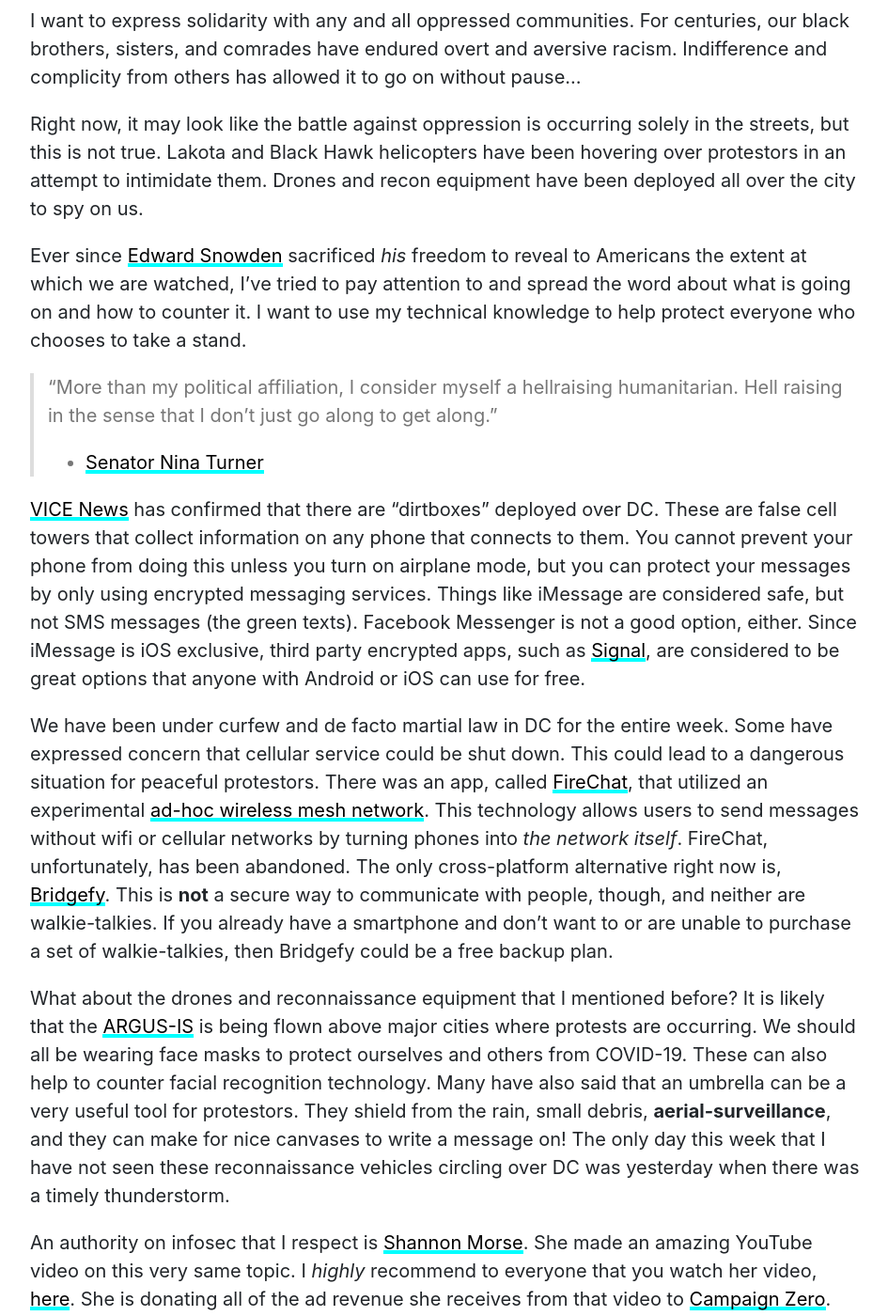
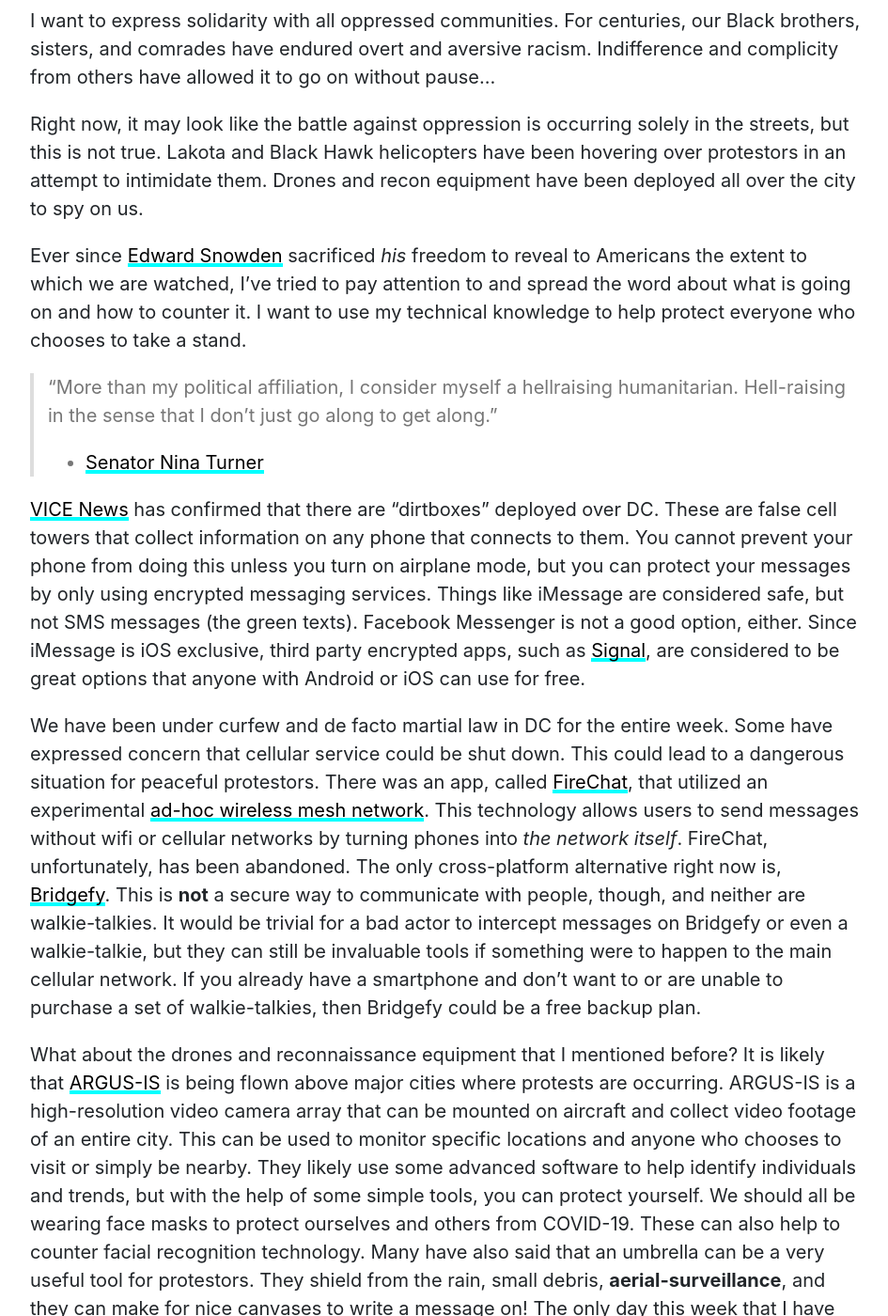
Before and after one commit to rainerdeal/rainerdeal.github.io, a Jekyll site: the page built from _posts/2020-06-05-Blackout.md, in a window 1280 px wide and 1400 px high, scrolled down 1147 px. Shown: the whole window at 94% size, without its empty margins (166-1111 px from the left). Built offline with Jekyll 4.4.1, drawn with Linux system fonts in a browser that asks for light colours; some of the changed text lies outside the part shown.

Commit message:
✍🏼 Grammar

```diff
--- a/_posts/2020-06-05-Blackout.md
+++ b/_posts/2020-06-05-Blackout.md
@@ -7,23 +7,23 @@
 tags: [ricky, ghost, politics, blm, blacklivesmatter, activism, hactivism, blackoutday]
 ---
 
-> "With Trump in office, I love that America gets to see the truth. If Hillary Clinton was in office, it would be the most fucking disengenuous shit because everybody would be thinking that everything's cool because we got an incredibly qualified female president. Which would've been amazing on so many levels. But all the shit we see right now would've still existed; it would've just been quiet. And I prefer this shit to be out loud. I prefer an honest America."
+> "With Trump in office, I love that America gets to see the truth. If Hillary Clinton was in office, it would be the most fucking disingenuous shit because everybody would be thinking that everything's cool because we got an incredibly qualified female president. Which would've been amazing on so many levels. But all the shit we see right now would've still existed; it would've just been quiet. And I prefer this shit to be out loud. I prefer an honest America."
 > - [Jermaine Lamarr Cole](https://en.wikipedia.org/wiki/J._Cole)
 
-I want to express solidarity with any and all oppressed communities. For centuries, our black brothers, sisters, and comrades have endured overt and aversive racism. Indifference and complicity from others has allowed it to go on without pause...
+I want to express solidarity with all oppressed communities. For centuries, our Black brothers, sisters, and comrades have endured overt and aversive racism. Indifference and complicity from others have allowed it to go on without pause...
 
 Right now, it may look like the battle against oppression is occurring solely in the streets, but this is not true. Lakota and Black Hawk helicopters have been hovering over protestors in an attempt to intimidate them. Drones and recon equipment have been deployed all over the city to spy on us.
 
-Ever since [Edward Snowden](https://en.wikipedia.org/wiki/Edward_Snowden) sacrificed *his* freedom to reveal to Americans the extent at which we are watched, I've tried to pay attention to and spread the word about what is going on and how to counter it. I want to use my technical knowledge to help protect everyone who chooses to take a stand.
+Ever since [Edward Snowden](https://en.wikipedia.org/wiki/Edward_Snowden) sacrificed *his* freedom to reveal to Americans the extent to which we are watched, I've tried to pay attention to and spread the word about what is going on and how to counter it. I want to use my technical knowledge to help protect everyone who chooses to take a stand.
 
-> "More than my political affiliation, I consider myself a hellraising humanitarian. Hell raising in the sense that I don't just go along to get along."
+> "More than my political affiliation, I consider myself a hellraising humanitarian. Hell-raising in the sense that I don't just go along to get along."
 > - [Senator Nina Turner](https://en.wikipedia.org/wiki/Nina_Turner)
 
 [VICE News](https://www.vice.com/en_ca/article/y3zvwj/military-fbi-flying-surveillance-planes-george-floyd-protesters) has confirmed that there are "dirtboxes" deployed over DC. These are false cell towers that collect information on any phone that connects to them. You cannot prevent your phone from doing this unless you turn on airplane mode, but you can protect your messages by only using encrypted messaging services. Things like iMessage are considered safe, but not SMS messages (the green texts). Facebook Messenger is not a good option, either. Since iMessage is iOS exclusive, third party encrypted apps, such as [Signal](https://signal.org/en/), are considered to be great options that anyone with Android or iOS can use for free.
 
-We have been under curfew and de facto martial law in DC for the entire week. Some have expressed concern that cellular service could be shut down. This could lead to a dangerous situation for peaceful protestors. There was an app, called [FireChat](https://en.wikipedia.org/wiki/FireChat), that utilized an experimental [ad-hoc wireless mesh network](https://en.wikipedia.org/wiki/Wireless_mesh_network). This technology allows users to send messages without wifi or cellular networks by turning phones into *the network itself*. FireChat, unfortunately, has been abandoned. The only cross-platform alternative right now is, [Bridgefy](https://bridgefy.me). This is **not** a secure way to communicate with people, though, and neither are walkie-talkies. If you already have a smartphone and don't want to or are unable to purchase a set of walkie-talkies, then Bridgefy could be a free backup plan.
+We have been under curfew and de facto martial law in DC for the entire week. Some have expressed concern that cellular service could be shut down. This could lead to a dangerous situation for peaceful protestors. There was an app, called [FireChat](https://en.wikipedia.org/wiki/FireChat), that utilized an experimental [ad-hoc wireless mesh network](https://en.wikipedia.org/wiki/Wireless_mesh_network). This technology allows users to send messages without wifi or cellular networks by turning phones into *the network itself*. FireChat, unfortunately, has been abandoned. The only cross-platform alternative right now is, [Bridgefy](https://bridgefy.me). This is **not** a secure way to communicate with people, though, and neither are walkie-talkies. It would be trivial for a bad actor to intercept messages on Bridgefy or even a walkie-talkie, but they can still be invaluable tools if something were to happen to the main cellular network. If you already have a smartphone and don't want to or are unable to purchase a set of walkie-talkies, then Bridgefy could be a free backup plan.
 
-What about the drones and reconnaissance equipment that I mentioned before? It is likely that the [ARGUS-IS](https://en.wikipedia.org/wiki/ARGUS-IS) is being flown above major cities where protests are occurring. We should all be wearing face masks to protect ourselves and others from COVID-19. These can also help to counter facial recognition technology. Many have also said that an umbrella can be a very useful tool for protestors. They shield from the rain, small debris, **aerial-surveillance**, and they can make for nice canvases to write a message on! The only day this week that I have not seen these reconnaissance vehicles circling over DC was yesterday when there was a timely thunderstorm.
+What about the drones and reconnaissance equipment that I mentioned before? It is likely that [ARGUS-IS](https://en.wikipedia.org/wiki/ARGUS-IS) is being flown above major cities where protests are occurring. ARGUS-IS is a high-resolution video camera array that can be mounted on aircraft and collect video footage of an entire city. This can be used to monitor specific locations and anyone who chooses to visit or simply be nearby. They likely use some advanced software to help identify individuals and trends, but with the help of some simple tools, you can protect yourself. We should all be wearing face masks to protect ourselves and others from COVID-19. These can also help to counter facial recognition technology. Many have also said that an umbrella can be a very useful tool for protestors. They shield from the rain, small debris, **aerial-surveillance**, and they can make for nice canvases to write a message on! The only day this week that I have not seen these reconnaissance vehicles circling over DC was yesterday when there was a timely thunderstorm.
 
 An authority on infosec that I respect is [Shannon Morse](https://www.youtube.com/channel/UCNofX8wmSJh7NTklvMqueOA). She made an amazing YouTube video on this very same topic. I *highly* recommend to everyone that you watch her video, [here](https://www.youtube.com/watch?v=g1D3fdyU9ZE). She is donating all of the ad revenue she receives from that video to [Campaign Zero](https://www.joincampaignzero.org/#vision).
 
@@ -32,3 +32,4 @@
 
 I also want to spread the word about this protest:
 #### [#BlackOutDay2020](https://www.blackoutday.org)
+Blackout Day 2020 begins on July, 7th and calls for a boycott of any business that is not Black-owned. It is reminiscent of the famous Montgomery Bus Boycott of 1955, which lasted for *over a year*. Though, it is intended mainly for Black Americans to make a statement about how their business and humanity *matters*, allies who wish to participate are welcome.
```
